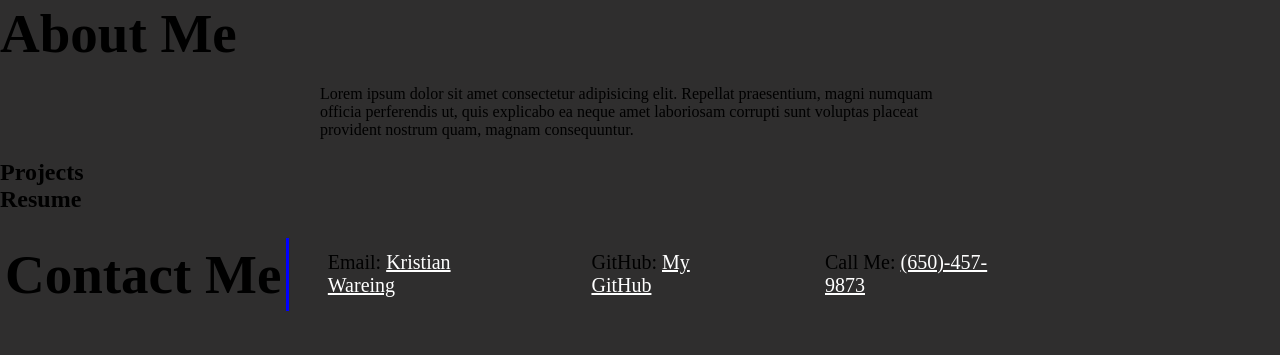
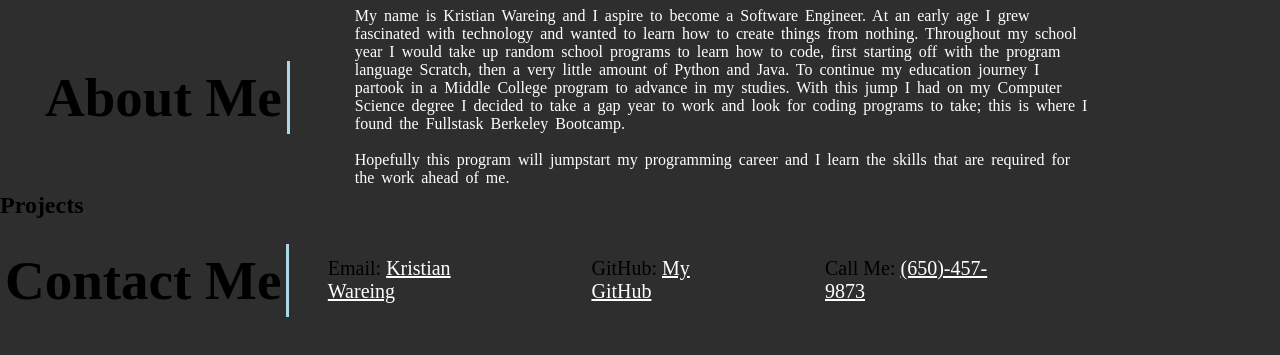
Before and after one commit to WareingK/Portfolio, a plain HTML site: page index.html in a window 1280 px wide. Shown: the part 261-616 px from the top of the page. Drawn offline with Linux system fonts and the light colour scheme.

Commit message:
Fixed up About Me

```diff
--- a/Develop/style.css
+++ b/Develop/style.css
@@ -27,18 +27,27 @@ h1 {
     padding: 5px;
     background-color: lightblue;
 }
-
-.About {
+.About{
+    display: flex;
+    align-items: center;
+    margin-left: 40px;
+}
+.About h2{
+    display: inline-flex;
     font-size: 55px;
+    border-color: lightblue;
+    border-right-style: solid;
+    padding: 5px;
 }
 
-.Info {
-    display: flexbox;
-    flex-direction: column;
-    flex-wrap: wrap;
-    margin: 20px;
-    max-width: 50%;
-    margin-left: 25%;
+.About p {
+    display: flex;
+    padding: 5px;
+    color: white;
+    margin-right: 100px;
+    margin-left: 60px;
+    width: 60%;
+    word-spacing: 3px;
 }
 
 .Face {
@@ -80,9 +89,9 @@ img {
 
 }
 .Contact  h2{
-    display:inline-flex;
+    display: inline-flex;
     font-size: 55px;
-    border-color: blue;
+    border-color: lightblue;
     border-right-style: solid;
     padding: 5px;
 }
--- a/index.html
+++ b/index.html
@@ -21,19 +21,21 @@
         </nav>
     </header>
     <img src="./Develop/Space-Free-PNG-Image.png" alt="Space">
-    <h2 class="About">
-        About Me
-    </h2>
-    <p class="Info"> Lorem ipsum dolor sit amet consectetur adipisicing elit. Repellat praesentium, magni numquam
-        officia
-        perferendis ut, quis explicabo ea neque amet laboriosam corrupti sunt voluptas placeat provident nostrum
-        quam, magnam consequuntur.</p>
+    <div class="About">
+        <h2 > About Me  </h2>
+        <p > My name is Kristian Wareing and I aspire to become a Software Engineer. At an early age I grew fascinated with technology and wanted to learn how to create things from nothing. Throughout my school year I would take up random school programs to learn how to code, first starting off with the program language Scratch, then a very little amount of Python and Java. To continue my education journey I partook in a Middle College program to advance in my studies. With this jump I had on my Computer Science degree I decided to take a gap year to work and look for coding programs to take; this is where I found the Fullstask Berkeley Bootcamp.
+            <br>
+            <br>
+            Hopefully this program will jumpstart my programming career and I learn the skills that are required for the work ahead of me.
+        </p>
+    </div>
     <!-- <img class="Face" src="/Develop/portfolio.jpg" alt="A picute of Me"> -->
-    <h2>
+
     <h2> Projects </h2>
-    <h2> Resume </h2>
+ <!-- Contact Info; able to add more info once site is fully operational-->
     <div class = "Contact">
         <h2 > Contact Me </h2>
+        <!-- Add Social Medias  -->
             <ul>
                 <li>Email: <a href = "mailto: l1gw@outlook.com"> Kristian Wareing </a></li>
                 <li>GitHub: <a href ="https://github.com/WareingK"> My GitHub </a></li>
```
